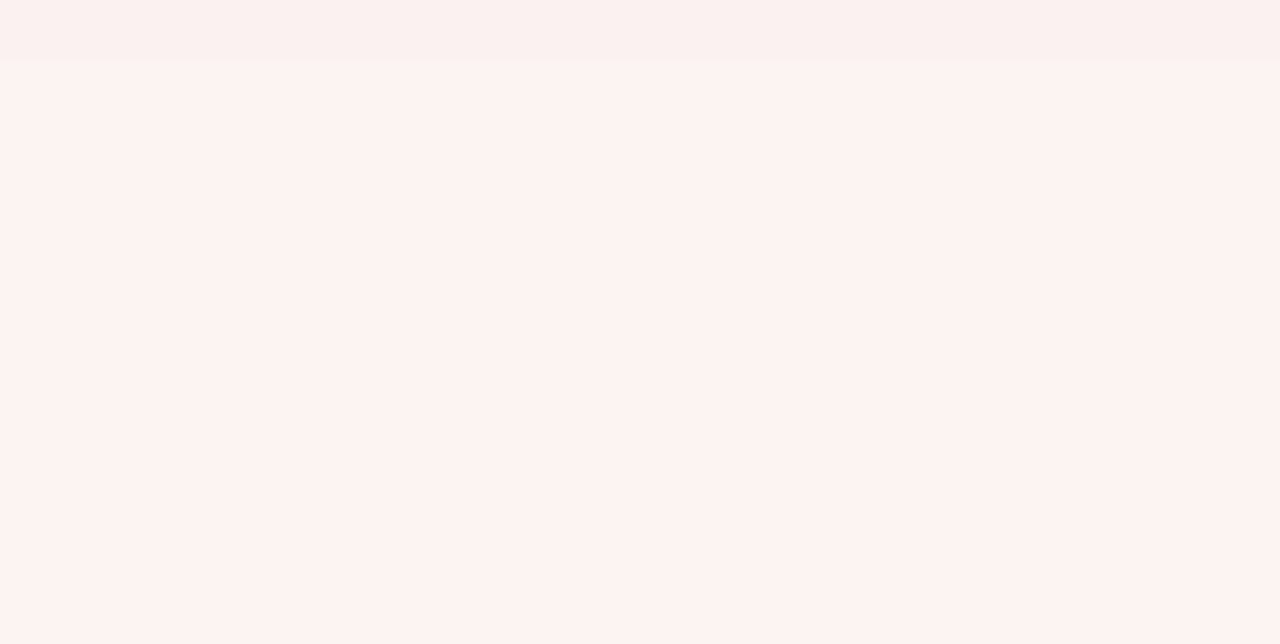
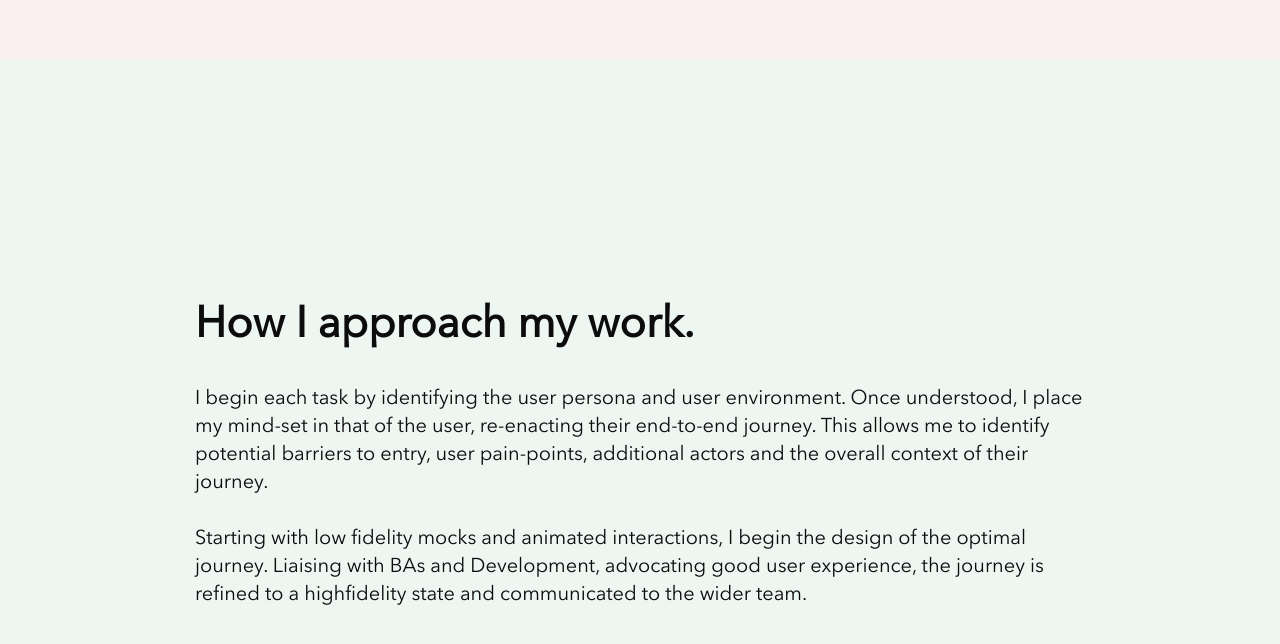
Before and after one commit to paulwallas/portfolio, a React (Create React App) app: page / in a window 1280 px wide. Shown: the part 1476-2120 px from the top of the page. Before the commit the page ends 1536 px from the top, so only its background shows below. Built offline with nearby package versions, Linux system fonts and the light colour scheme.

Commit message:
added work info

```diff
--- a/src/App.css
+++ b/src/App.css
@@ -58,7 +58,14 @@
   text-align: left;
 }
 
-.aboutContent {
+.work {
+  background-color: #EDF6F1;
+  padding-left: 10vw;
+  padding-right: 10vw;
+  text-align: left;
+}
+
+.acontent {
   font-size: 20px;
   line-height: 28px;
   max-width: 890px;
--- a/src/App.js
+++ b/src/App.js
@@ -14,9 +14,18 @@ class App extends Component {
         <div className="container about">
           <div className="fadeText">
               <h2 className="subtitle">Nice to meet you.</h2>
-              <p className="aboutContent">Hi, I’m Paul and I’m currently Head of Design at RightIndem. <br /><br />
+              <p className="acontent">Hi, I’m Paul and I’m currently Head of Design at RightIndem. <br /><br />
 
 I have a natural love for user interaction and user psychology. I’m intrigued as to how we, as users, make decisions and what are our emotive drivers. My aim is to understand, have empathy and deliver delightful experiences to all users.</p>
+          </div>
+        </div>
+        <div className="container work">
+          <div className="fadeText">
+              <h2 className="subtitle">How I approach my work.</h2>
+              <p className="acontent">I begin each task by identifying the user persona and user environment. Once understood, I place my mind-set in that of the user, re-enacting their end-to-end journey. This allows me to identify potential barriers to entry, user pain-points, additional actors and the overall context of their journey.
+              <br /><br />
+              Starting with low fidelity mocks and animated interactions, I begin the design of the optimal journey. Liaising with BAs and Development, advocating good user experience, the journey is refined to a highfidelity state and communicated to the wider team.
+              </p>
           </div>
         </div>
       </div>
```
Also changed, not shown: 1 other file (tests, documents, lock files or other folders).
